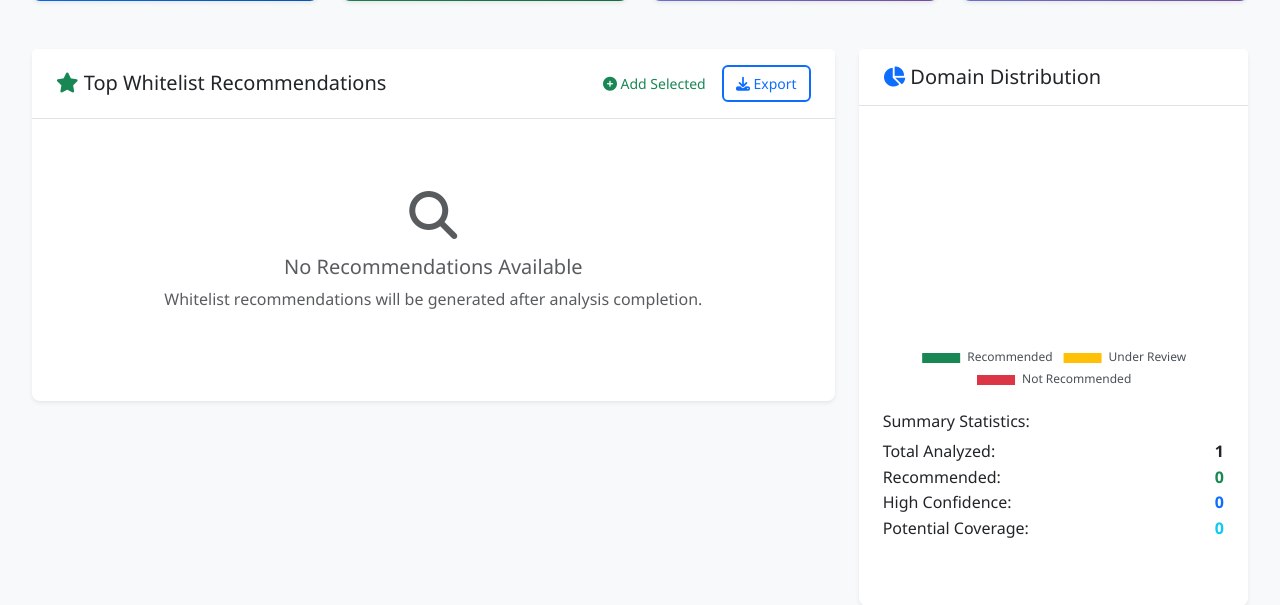
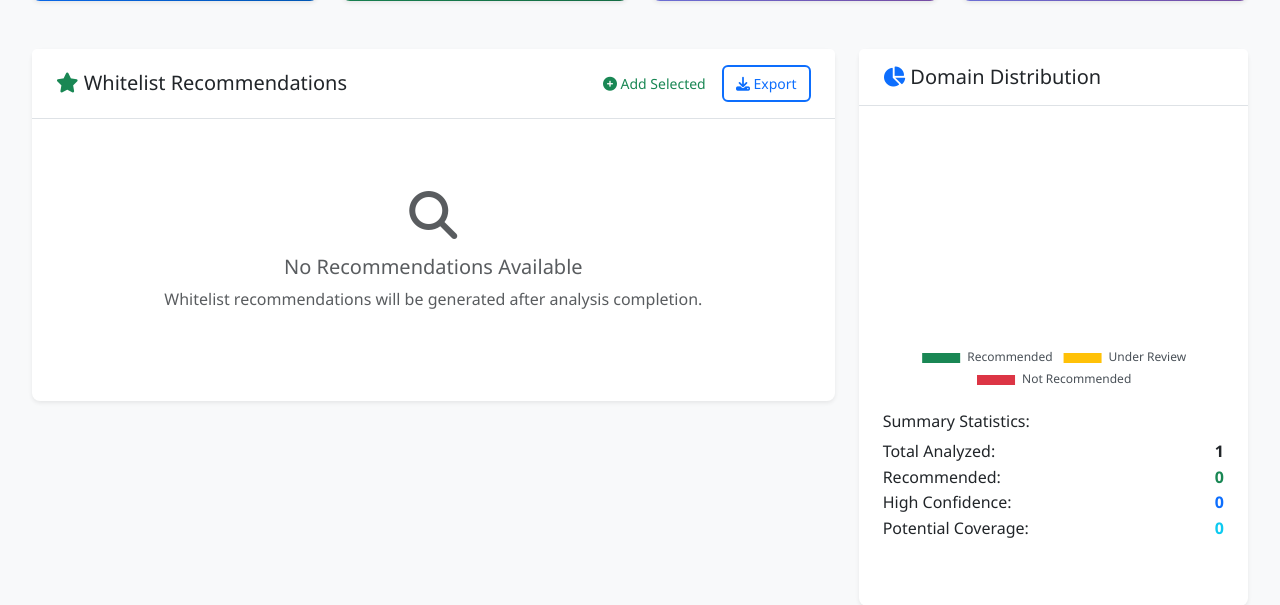
Before and after one commit to Rudolph001/new_001, a Flask app: page /whitelist_analysis/1 in a window 1280 px wide. Shown: the part 346-951 px from the top of the page. Run offline with Flask 3, Linux system fonts and the light colour scheme; tables that the repository leaves empty hold one stand-in row (values such as "Sample post"); some libraries are stand-ins or nearby versions.

Commit message:
Assistant checkpoint: Show all domains in whitelist recommendations
Assistant generated file changes:
- templates/whitelist_analysis.html: Update section title to reflect all recommendations

---

User prompt:

under this don't just show top domains show all domains here

Replit-Commit-Author: Assistant
Replit-Commit-Session-Id: a1d4757a-0ff9-4f52-8a6e-3ecbc22b4782

```diff
--- a/templates/whitelist_analysis.html
+++ b/templates/whitelist_analysis.html
@@ -100,7 +100,7 @@
                 <div class="d-flex justify-content-between align-items-center">
                     <h5 class="card-title mb-0">
                         <i class="fas fa-star text-success"></i>
-                        Top Whitelist Recommendations
+                        Whitelist Recommendations
                     </h5>
                     <div>
                         <button class="btn btn-outline-success btn-sm" onclick="bulkAddRecommendations()">
@@ -131,7 +131,7 @@
                             </tr>
                         </thead>
                         <tbody>
-                            {% for rec in analysis.whitelist_recommendations[:15] %}
+                            {% for rec in analysis.whitelist_recommendations %}
                             <tr>
                                 <td>
                                     <input type="checkbox" class="recommendation-checkbox" value="{{ rec.domain }}">
```
